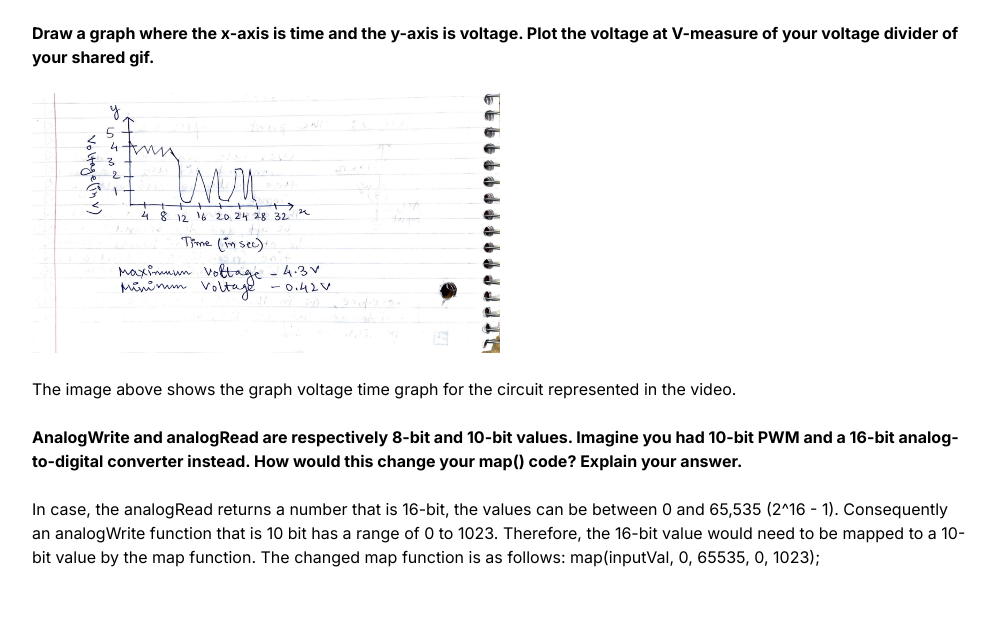
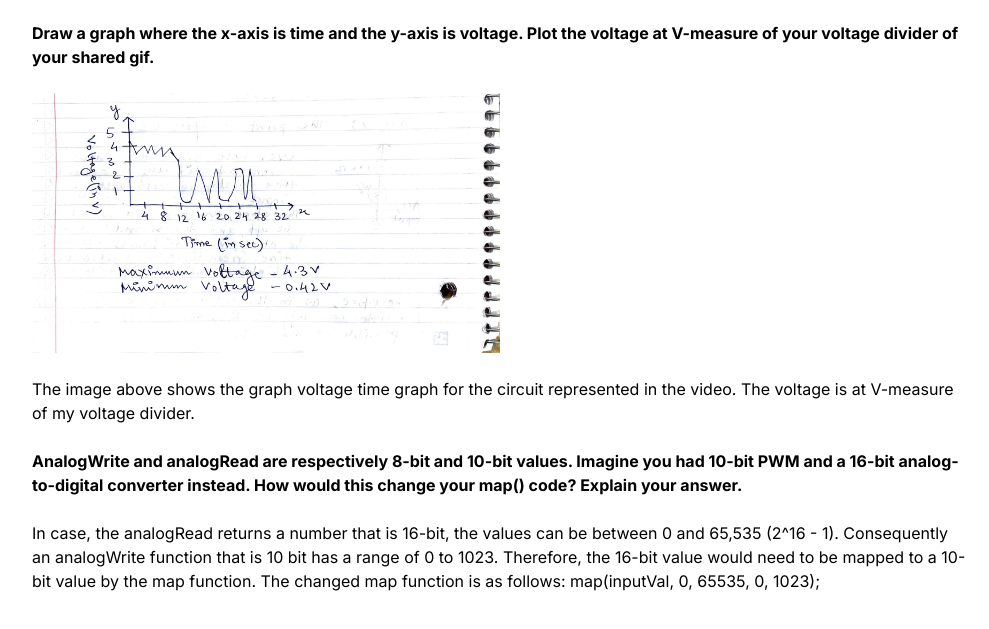
Before and after one commit to iamshivi114/iamshivi114.github.io, a plain HTML site: page a3.html in a window 1280 px wide. Shown: the part 5039-5668 px from the top of the page, without its empty margins (140-1129 px from the left). Drawn offline with Linux system fonts and the light colour scheme.

Commit message:
a3 done again

```diff
--- a/a3.html
+++ b/a3.html
@@ -136,7 +136,7 @@
     <img src="a3q2.JPG" alt="Graph representing voltage across an LED over time in the circuit" class="resize-image">
     <br>
     <p>
-      The image above shows the graph voltage time graph for the circuit represented in the video.
+      The image above shows the graph voltage time graph for the circuit represented in the video. The voltage is at V-measure of my voltage divider.
     </p>
     <br>
     <p><strong>AnalogWrite and analogRead are respectively 8-bit and 10-bit values. Imagine you had 10-bit PWM and a 16-bit analog-to-digital converter instead. How would this change your map() code? Explain your answer.</strong></p>
```
